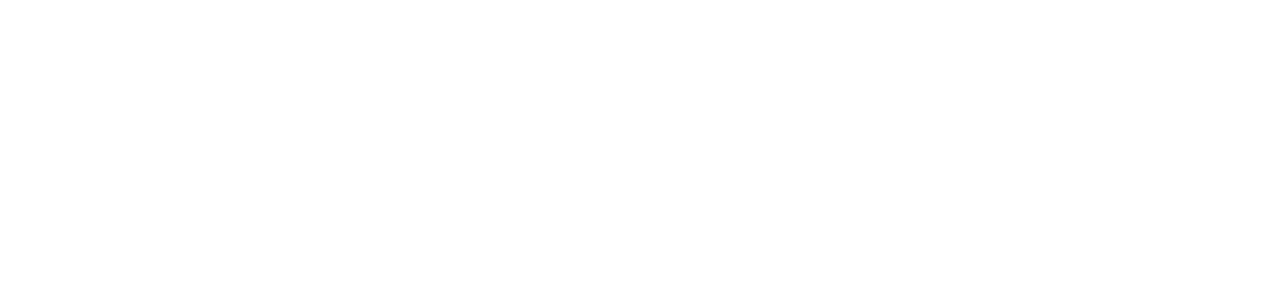
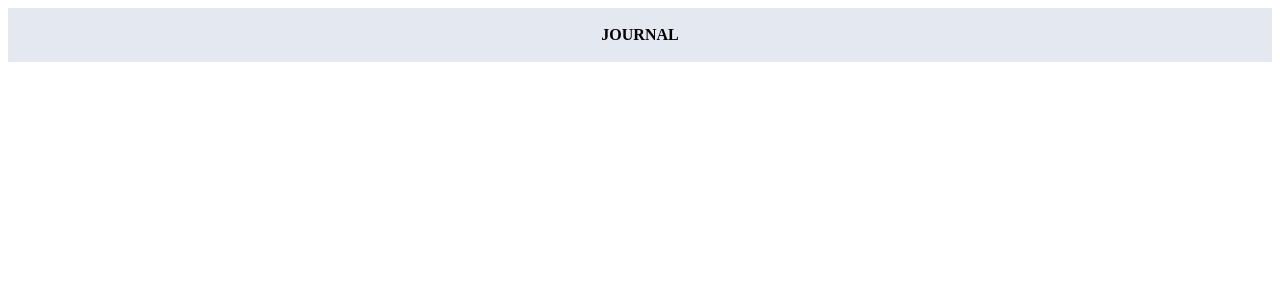
Before and after one commit to e-rmkt/my-journal-app, a React (Create React App) app: page / in a window 1280 px wide. Shown: the top 300 px of the page. Built offline with nearby package versions, Linux system fonts and the light colour scheme.

Commit message:
add Header component to App

```diff
--- a/src/App.js
+++ b/src/App.js
@@ -1,5 +1,11 @@
+import Header from "./components/Header/Header";
+
 function App() {
-  return <div className="App"></div>;
+  return (
+    <div className="App">
+      <Header />
+    </div>
+  );
 }
 
 export default App;
```
